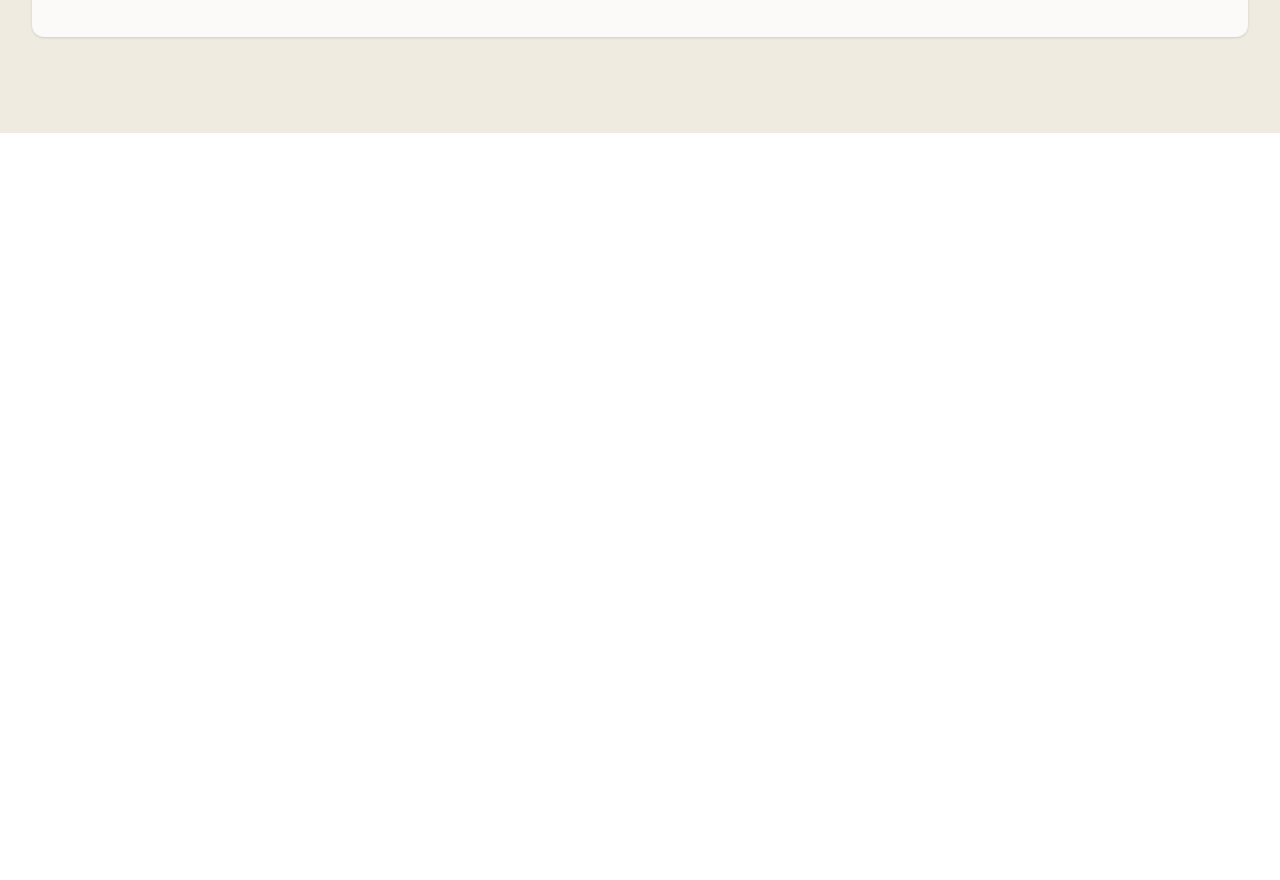
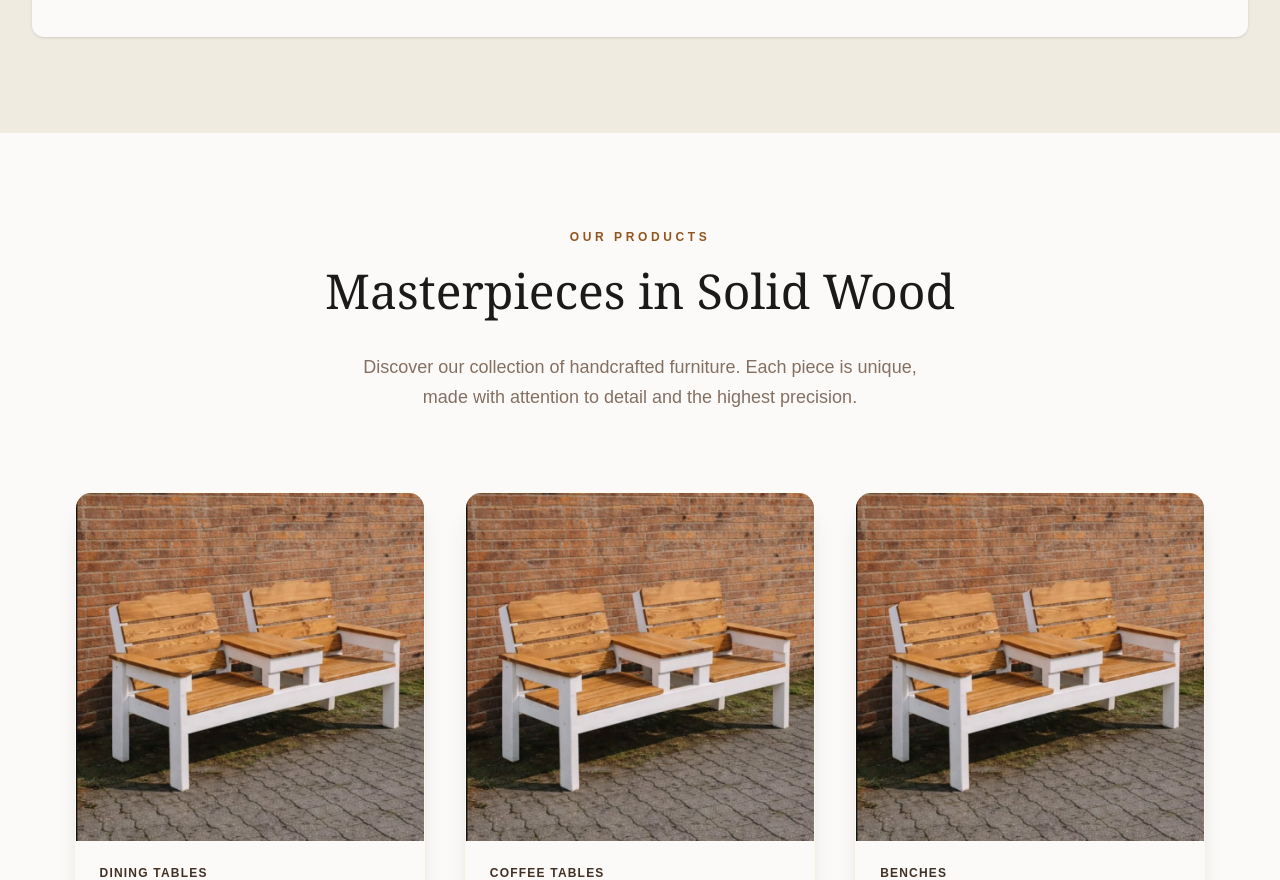
Before and after one commit to UmejrZukorlic/nadiholz, a Next.js app: page / in a window 1280 px wide. Shown: the part 1920-2800 px from the top of the page. Before the commit the page ends 2053 px from the top, so only its background shows below. Built offline with nearby package versions, Linux system fonts and the light colour scheme.

Commit message:
feat: add product page

```diff
--- a/app/components/sections/About.tsx
+++ b/app/components/sections/About.tsx
@@ -62,7 +62,7 @@ export default function About() {
                 {f.icon}
               </div>
 
-              <div className="md:min-h-[60px] flex items-center mb-2">
+              <div className="md:min-h-15 flex items-center mb-2">
                 <h3 className="text-lg md:text-xl font-bold tracking-tight leading-tight">
                   {f.title}
                 </h3>
--- /dev/null
+++ b/app/components/sections/Products.tsx
@@ -0,0 +1,102 @@
+import { ArrowRight } from "lucide-react";
+import Image from "next/image"; // Ako koristiš Next.js Image komponentu, inače može i običan <img>
+
+export default function Products() {
+  const products = [
+    {
+      category: "DINING TABLES",
+      name: "Natural Dining Table",
+      desc: "Solid oak dining table for 6-8 people.",
+      // Privremene slike (zameni sa svojim iz public foldera)
+      image: "/images/1.png",
+    },
+    {
+      category: "COFFEE TABLES",
+      name: "Rustic Coffee Table",
+      desc: "Natural coffee table with live edge.",
+      image: "/images/1.png",
+    },
+    {
+      category: "BENCHES",
+      name: "Modern Bench",
+      desc: "Elegant bench made from solid beech wood.",
+      image: "/images/1.png",
+    },
+    {
+      category: "SHELVES",
+      name: "Oak Wall Shelf",
+      desc: "Minimalist wall shelf made from oiled oak.",
+      image: "/images/1.png",
+    },
+    {
+      category: "NIGHTSTANDS",
+      name: "Classic Nightstand",
+      desc: "Elegant nightstand with natural wood grain.",
+      image: "/images/1.png",
+    },
+    {
+      category: "DESKS",
+      name: "Home Desk",
+      desc: "Modern desk for the home office.",
+      image: "/images/1.png",
+    },
+  ];
+
+  return (
+    <section className="py-16 md:py-24 px-4 md:px-8 bg-primary-foreground text-[#1A1A1A]">
+      <div className="max-w-[93%] mx-auto">
+        {/* Header Section */}
+        <div className="text-center mb-16 md:mb-20">
+          <p className="uppercase tracking-[0.2em] md:tracking-[0.3em] text-[10px] md:text-xs mb-4 text-primary font-bold">
+            Our Products
+          </p>
+          <h2 className="text-3xl md:text-5xl font-serif mb-6 md:mb-8 leading-tight">
+            Masterpieces in Solid Wood
+          </h2>
+          <p className="max-w-full md:max-w-[70%] lg:max-w-[50%] text-base md:text-lg mx-auto leading-relaxed text-muted-foreground">
+            Discover our collection of handcrafted furniture. Each piece is
+            unique, made with attention to detail and the highest precision.
+          </p>
+        </div>
+
+        {/* Products Grid */}
+        <div className="grid grid-cols-1 sm:grid-cols-2 lg:grid-cols-3 gap-8 md:gap-10 ">
+          {products.map((product, i) => (
+            <div
+              key={i}
+              className="group flex flex-col cursor-pointer bg-primary-foreground border border-amber-50 shadow-xl hover:shadow-2xl transition rounded-2xl overflow-hidden">
+              {/* Image Container sa Hover Zoom efektom */}
+              <div className="relative w-full aspect-square mb-6 overflow-hidden  bg-gray-100">
+                <Image
+                  src={product.image}
+                  alt={product.name}
+                  fill
+                  className="w-full h-full object-cover transition-transform duration-700 group-hover:scale-105"
+                />
+              </div>
+
+              {/* Text Content */}
+              <div className="flex flex-col flex-1 px-6 pb-8">
+                <p className="text-[10px] md:text-xs uppercase tracking-widest text-secondary-foreground font-bold mb-2">
+                  {product.category}
+                </p>
+                <h3 className="text-xl md:text-2xl font-serif font-semibold mb-3 text-gray-900">
+                  {product.name}
+                </h3>
+                <p className="text-sm text-muted-foreground mb-6 flex-1">
+                  {product.desc}
+                </p>
+
+                {/* Dugme sa animacijom strelice */}
+                <div className="flex items-center text-primary font-bold text-sm uppercase tracking-wide group-hover:text-[#b88b5d] transition-colors mt-auto">
+                  Request Quote
+                  <ArrowRight className="ml-2 w-4 h-4 transition-transform duration-300 group-hover:translate-x-2" />
+                </div>
+              </div>
+            </div>
+          ))}
+        </div>
+      </div>
+    </section>
+  );
+}
--- a/app/globals.css
+++ b/app/globals.css
@@ -26,7 +26,7 @@
     --primary-foreground: hsl(40 33% 98%);
     --secondary: hsl(42, 29%, 91%);
     --secondary-foreground: hsl(25 30% 20%);
-    --color-muted: hsl(35 20% 90%);
+    --color-muted: hsl(0, 0%, 20%);
     --color-muted-foreground: hsl(25 15% 45%);
   }
 }
--- a/app/page.tsx
+++ b/app/page.tsx
@@ -1,6 +1,7 @@
 import Navbar from "./components/Navbar";
 import About from "./components/sections/About";
 import Hero from "./components/sections/Hero";
+import Products from "./components/sections/Products";
 
 export default function Home() {
   return (
@@ -8,6 +9,7 @@ export default function Home() {
       <Navbar />
       <Hero />
       <About />
+      <Products />
     </>
   );
 }
```
Also changed, not shown: public/images/1.png (added).
